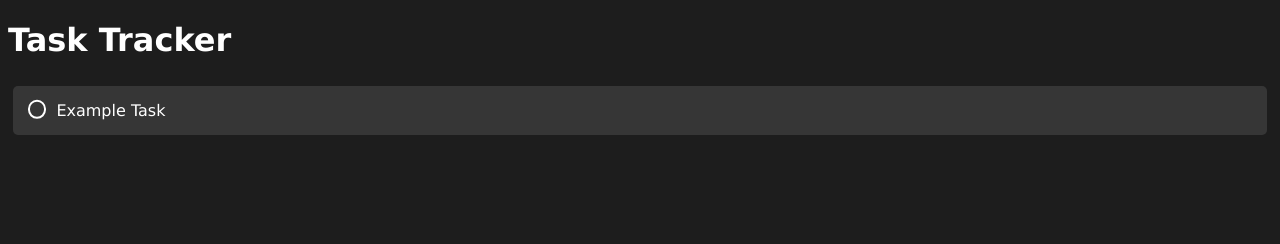
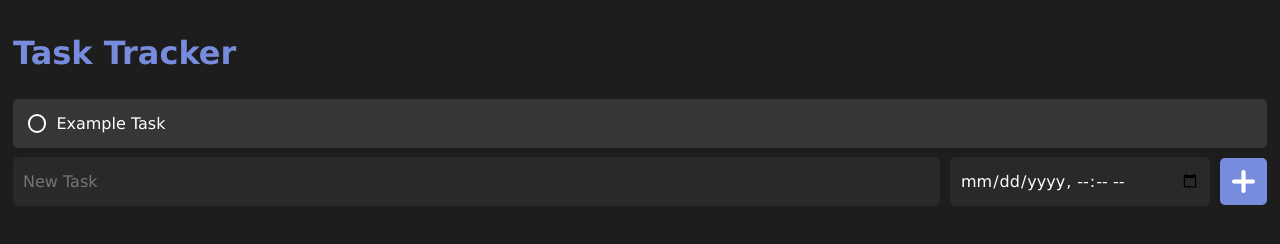
Before and after one commit to Carebear91789/Task_Tracker, a plain HTML site: page index.html in a window 1280 px wide. Drawn offline with nearby package versions, Linux system fonts and the light colour scheme; no server answers.

Commit message:
Create new tasks

```diff
--- a/index.html
+++ b/index.html
@@ -6,18 +6,24 @@
 
     <body>
         <h1>Task Tracker</h1>
-        <div class = list id="task_list">
+        <div id="task_list">
             <div class = task>
                 <input type="checkbox">
                 <p>Example Task</p>
             </div>
         </div>
 
-        <!--<input type="text">-->
+        <div id = "input_bar">
+            <input type = "text" placeholder="New Task" id = "task_name_input">
+            <input type = "datetime-local" id = "due_date">
+            <div id="plus_button">
+                <img src = "assets/plus.png" id = "plus">
+            </div>
+        </div>
 
         <script type="module" src="./firebase_funcs.js"></script>
-        <script type="module" src="./main.js"></script>
+        <!--<script type="module" src="./main.js"></script>-->
         <script src="https://ajax.googleapis.com/ajax/libs/jquery/3.7.1/jquery.min.js"></script>
-        <script type="text/javascript" src="jquery.js"></script>
+        <script type="module" src="jquery.js"></script>
     </body>
 </html>
--- a/jquery.js
+++ b/jquery.js
@@ -1,3 +1,63 @@
-$(document).ready(function(){
+import * as fire from "./firebase_funcs.js"
+
+let tasks = [];
+
+class Task {
+    constructor(name, due, repeated) {
+        this.name = name
+        this.due = due
+        this.repeated = repeated
+    }
+}
+
+$(document).ready(async function(){
+    //let tasks = await fire.downloadJSON("user1.json");
+    addAllTaskHTML()
     console.log("JQuery Ready");
+
+    $("#plus_button").on("click", addTask);
 });
+
+async function addTask() {
+    //let tasks = await fire.downloadJSON("user1.json");
+    let task = new Task($("#task_name_input").val(), $("#due_date").val())
+    tasks.push(task)
+    addTaskHTML(task)
+
+    $("#task_name_input").val("")
+    $("#due_date").val("")
+    console.log(tasks)
+}
+
+//Change to use JQuery
+function addAllTaskHTML() {
+    for (let i = 0; i < tasks.length; i++) {
+        addTaskHTML(tasks[i])
+    }
+}
+
+function addTaskHTML(task) {
+    let task_div = document.createElement("div");
+    task_div.setAttribute("class", "task");
+
+    let checkbox = document.createElement("input");
+    checkbox.setAttribute("type", "checkbox");
+
+    let text_holder = document.createElement("p");
+    let text = document.createTextNode(task.name);
+    text_holder.appendChild(text);
+
+    task_div.appendChild(checkbox);
+    task_div.appendChild(text_holder);
+
+    document.getElementById("task_list").appendChild(task_div)
+}
+
+function uploadTestTasks() {
+    const upload_tasks = [
+        new Task("Webwork", "31/12/2025"),
+        new Task("Mastering Physics", "32/12/2025")
+    ];
+
+    fire.uploadJSON("user1.json", upload_tasks);
+}
--- a/main.js
+++ b/main.js
@@ -41,4 +41,4 @@ function addTaskHTML() {
 //uploadTestTasks()
 
 let tasks = await fire.downloadJSON("user1.json");
-addTaskHTML()
+//addTaskHTML()
--- a/tracker.css
+++ b/tracker.css
@@ -1,17 +1,47 @@
 :root {
     --theme: #788cde;
+    --background: #1d1d1d;
+    --highlight: #363636;
+    --highlight-unfocus: #292929;
+    --highlight-focus: #3b3b3b;
+    --text: #ffffff;
+
+    --task-spacing: 5px;
+    --border-rad: 5px;
 }
 
 body {
-    background-color: #1d1d1d;
-    color: white;
+    background-color: var(--background);
+    color: var(--text);
     font-family: Verdana, Geneva, Tahoma, sans-serif;
+    padding: 5px;
 }
 
-.list {
+#task_list {
     display: flex;
     flex-direction: column;
     align-items: stretch;
+}
+
+#input_bar {
+  width: 100%;
+  display: flex;
+  box-sizing: border-box;
+  flex-direction: row;
+  align-items: center;
+  height: 47px;
+  gap: 10px;
+  margin-top: var(--task-spacing);
+  margin-bottom: var(--task-spacing);
+}
+
+#input_bar * {
+  margin-top: var(--task-spacing);
+  margin-bottom: var(--task-spacing);
+}
+
+#input_bar input[type="button"] {
+  width: 100px;
 }
 
 .task {
@@ -19,17 +49,21 @@ body {
     flex-direction: row;
     align-items: center;
 
-    background-color: #363636;
+    background-color: var(--highlight);
     /*border: 2px solid #788cde;*/
-    border-radius: 5px;
+    border-radius: var(--border-rad);
 
-    margin: 5px;
+    margin-top: var(--task-spacing);
+    margin-bottom: var(--task-spacing);
     padding: 10px;
-
 }
 
 .task * {
     margin: 5px;
+}
+
+h1 {
+  color: var(--theme);
 }
 
 p {
@@ -47,7 +81,6 @@ input[type="checkbox"] {
   height: 1.15em;
   border: 0.15em solid currentColor;
   border-radius: 50%;
-  transform: translateY(-0.075em);
 
   display: grid;
   place-content: center;
@@ -69,6 +102,43 @@ input[type="checkbox"]:checked::before {
   transform: scale(1);
 }
 
+#input_bar input {
+  appearance: none;
+  -webkit-appearance: none;
+  font: inherit;
+  background-color: var(--highlight-unfocus);
+  border: none;
+  border-radius: var(--border-rad);
+
+  height: 49px;
+  box-sizing: border-box;
+  padding: 10px;
+  color: var(--text);
+}
+
+#task_name_input {
+  width: 100%;
+}
+
+#task_name_input:focus {
+  outline: none;
+  background-color: var(--highlight-focus);
+}
+
+#plus_button {
+  padding: 12px;
+  height: 100%;
+  box-sizing: border-box;
+  border-radius: var(--border-rad);
+  background-color: var(--theme);
+}
+
+#plus {
+  margin: 0;
+  height: inherit;
+  filter: invert(100%);
+}
+
 /*input[type="checkbox"]:focus {
   outline: max(2px, 0.15em) solid currentColor;
   outline-offset: max(2px, 0.15em);
```
Also changed, not shown: assets/plus.png (added).
